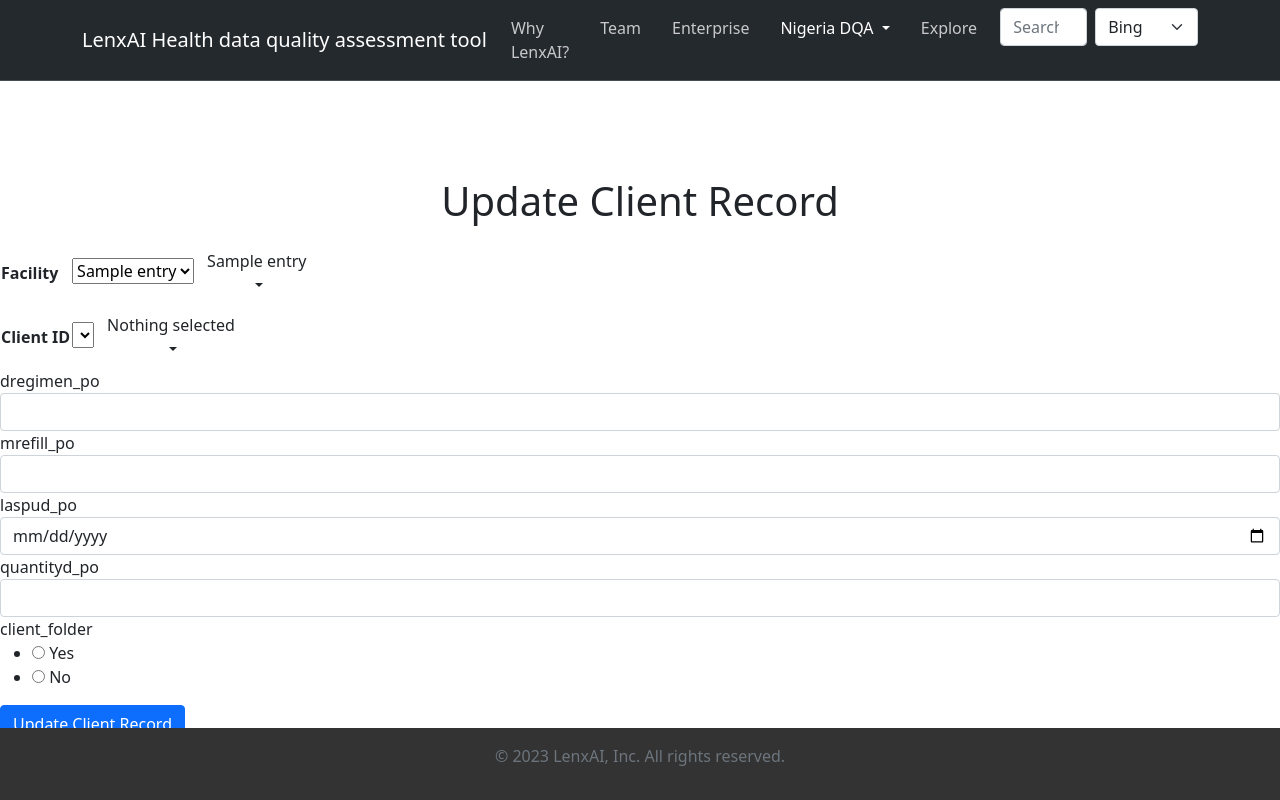
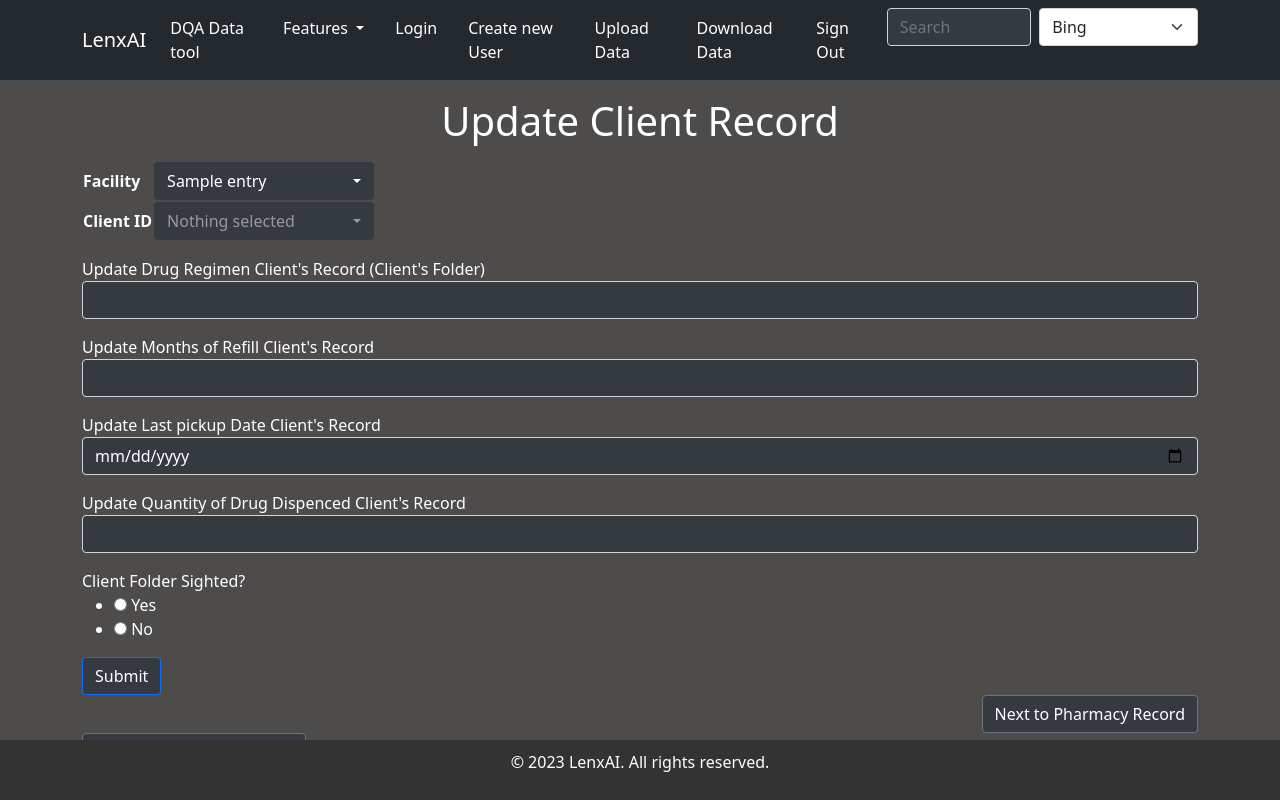
Before and after one commit to konyealisi/lenxai_data_app, a Flask app: page /update_client_record in a window 1280 px wide. Run offline with Flask 3, Linux system fonts and the light colour scheme; tables that the repository leaves empty hold one stand-in row (values such as "Sample post"); lists and menus that the app fills with data are empty; some libraries are stand-ins or nearby versions.

Commit message:
111111111111111111111111111111111111111111111111111111111111111111111111111111111111111111111111111111111111111111111111111111111111111111111111111111111111111111111111111111111111

```diff
--- a/models.py
+++ b/models.py
@@ -21,7 +21,8 @@
 # This define the main database - postgres
 # that all store data collect using the system
 class DataEntry(db.Model):
-    userid = db.Column(db.Integer, nullable=True) # User Id, Id of the user making the entry
+    userid_cr = db.Column(db.Integer, nullable=True) # User Id, Id of the user making the entry
+    userid_pr = db.Column(db.Integer, nullable=True) # User Id, Id of the user making the entry
     #facility_name = db.Column(db.String(100), nullable=False) # Name of the health facility been accessed - data loaded via bulk data uoplad
     #facility_id = db.Column(db.String(100), nullable=True) # Id of the health facility (where available)
     facility_name = db.Column(db.String, ForeignKey("facility.facility_name"), nullable=True)
@@ -105,6 +106,9 @@
     txcurr_pr = db.Column(db.Integer, nullable=True)
     txcurr_vf = db.Column(Numeric(precision=5, scale=2), nullable=True)
 
+    def to_dict(self):
+        return {c.name: getattr(self, c.name) for c in self.__table__.columns}
+
 
 
 
--- a/templates/update_client_record.html
+++ b/templates/update_client_record.html
@@ -1,14 +1,50 @@
-{% extends "base.html" %}
+<!DOCTYPE html>
+<html lang="en">
+<head>
+    <meta charset="UTF-8">
+    <meta name="viewport" content="width=device-width, initial-scale=1.0">
+    <title>LenxAI - Nigeria DQA</title>
+    <link href="https://cdn.jsdelivr.net/npm/bootstrap@5.1.0/dist/css/bootstrap.min.css" rel="stylesheet">
+    <link rel="stylesheet" href="https://cdnjs.cloudflare.com/ajax/libs/bootstrap-select/1.14.0-beta2/css/bootstrap-select.min.css">
+    <style>
+        body {
+            background-color: black;
+            color: white;
+        }
+        .container {
+            width: 90%;
+            max-width: 960px;
+            margin: 0 auto;
+        }
+        .form-control,
+        .btn {
+            background-color: #343a40;
+            color: white;
+        }
+        .spacing-div {
+            margin: 1rem 0;
+        }
+        .footer {
+            text-align: center;
+            padding: 10px;
+            background-color: #333;
+            color: white;
+            position: absolute;
+            bottom: 0;
+            width: 100%;
+        }
+    </style>
+</head>
+<body>
 
-{% block extra_css %}
-  <link rel="stylesheet" href="https://cdnjs.cloudflare.com/ajax/libs/bootstrap-select/1.14.0-beta2/css/bootstrap-select.min.css">
-{% endblock %}
+    {% include "navbar.html" %}
 
-{% block content %}
+    <div class="container">
+        <div class="spacing-div"></div>
         <div class="d-flex justify-content-center">
             <h1 class="mb-3">Update Client Record</h1>
         </div>
-    <form method="POST" action="{{ url_for('update_client_record', client_id=client_id, facility_name=facility_name) }}">
+        <form method="POST">
             {{ form.hidden_tag() }}
             <table>
                 <!-- Other table rows here -->
@@ -25,34 +61,63 @@
             <div class="spacing-div"></div>
             <div class="spacing-div"></div>
             <div class="form-group">
-            <label for="{{ form.dregimen_po.id }}">dregimen_po</label>
+                <label for="{{ form.dregimen_po.id }}">Update Drug Regimen Client's Record (Client's Folder)</label>
                 {{ form.dregimen_po(class="form-control") }}
             </div>
+            <div class="spacing-div"></div>
             <div class="form-group">
-            <label for="{{ form.mrefill_po.id }}">mrefill_po</label>
+                <label for="{{ form.mrefill_po.id }}">Update Months of Refill Client's Record</label>
                 {{ form.mrefill_po(class="form-control") }}
             </div>
+            <div class="spacing-div"></div>
             <div class="form-group">
-            <label for="{{ form.laspud_po.id }}">laspud_po</label>
+                <label for="{{ form.laspud_po.id }}">Update Last pickup Date Client's Record</label>
                 {{ form.laspud_po(class="form-control") }}
             </div>
+            <div class="spacing-div"></div>
             <div class="form-group">
-            <label for="{{ form.quantityd_po.id }}">quantityd_po</label>
-            {{ form.quantityd_po(class="form-control")}}
+                <label for="{{ form.quantityd_po.id }}">Update Quantity of Drug Dispenced Client's Record</label>
+                {{ form.quantityd_po(class="form-control") }}
             </div>
+            <div class="spacing-div"></div>
             <div class="form-group">
-            <label for="{{ form.client_folder.id }}">client_folder</label>
+                <label for="{{ form.client_folder.id }}">Client Folder Sighted?</label>
                 {{ form.client_folder() }}
             </div>
-        <button type="submit" class="btn btn-primary">Update Client Record</button>
+            <button type="submit" class="btn btn-primary">Submit</button>
         </form>
         <div class="d-flex justify-content-end">
-        <a href="/data_entry" class="btn btn-secondary">Back to Data Entry</a>
+            <a href="/update_pharm_record" class="btn btn-secondary">Next to Pharmacy Record</a>
         </div>
-{% endblock %}
+        <div class="d-flex justify-content-near">
+            <a href="/update_record" class="btn btn-secondary">Back to Update Data Entry</a>
+        </div>
+    </div>
+    <div class="footer">
+        <p>&copy; {{ current_year }} LenxAI. All rights reserved.</p>
+    </div>
+    <script src="https://code.jquery.com/jquery-3.6.4.min.js"></script>
+    <script src="https://cdn.jsdelivr.net/npm/@popperjs/core@2.9.3/dist/umd/popper.min.js"></script>
+    <!-- <script src="https://cdn.jsdelivr.net/npm/bootstrap@5.1.0/dist/js/bootstrap.min.js"></script> -->
+    <script src="https://cdn.jsdelivr.net/npm/bootstrap-select@1.14.0-beta2/dist/js/bootstrap-select.min.js"></script>
 
-{% block scripts %}
-  <script src="https://code.jquery.com/jquery-3.6.0.min.js"></script>
+    <script>
+        $('select[name="facility_name"]').change(function() {
+            let facilityName = $(this).val();
+            $.getJSON('/get_client_ids', {
+                facility_name: facilityName
+            }, function(data) {
+                let clientIdSelect = $('select[name="client_id"]');
+                clientIdSelect.empty();
+                $.each(data, function(index, client) {
+                    clientIdSelect.append(
+                        $('<option></option>').attr('value', client[0]).text(client[1])
+                        );
+                    });
+                    clientIdSelect.selectpicker('refresh');
+                });
+            });
+    </script>
     <script src="https://cdnjs.cloudflare.com/ajax/libs/bootstrap-select/1.14.0-beta2/js/bootstrap-select.min.js"></script>
-  <script src="{{ url_for('static', filename='client_id.js') }}"></script>
-{% endblock %}
+</body>
+</html>
```
Also changed, not shown: templates/facility.html (+7 -2 lines), utils.py (line endings or trailing spaces). Lines whose indentation alone changed are shown as unchanged.
